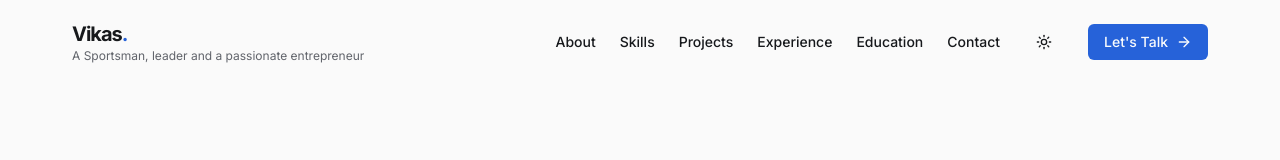
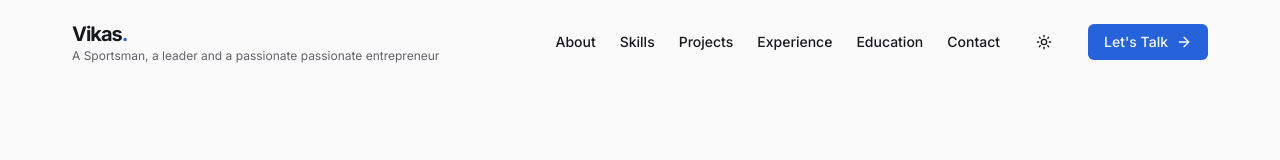
Before and after one commit to vikas1384/personal-website, a React (Vite) app: page / in a window 1280 px wide. Shown: the top 160 px of the page. Built offline with nearby package versions, Linux system fonts and the light colour scheme.

Commit message:
Fix: Update the description
Updated the description in the Navbar component.

```diff
--- a/src/components/Navbar.tsx
+++ b/src/components/Navbar.tsx
@@ -46,7 +46,7 @@ const Navbar = () => {
             Vikas<span className="text-primary">.</span>
           </a>
           <span className="text-xs text-muted-foreground hidden md:block">
-            A Sportsman, leader and a passionate entrepreneur
+            A Sportsman, a leader and a passionate passionate entrepreneur
           </span>
         </div>
 
@@ -98,7 +98,7 @@ const Navbar = () => {
               Vikas<span className="text-primary">.</span>
             </div>
             <div className="text-sm text-muted-foreground">
-              A Sportsman, leader and a passionate entrepreneur
+              A Sportsman, a leader and a passionate passionate entrepreneur
             </div>
           </div>
           {navLinks.map((link) => (
```
